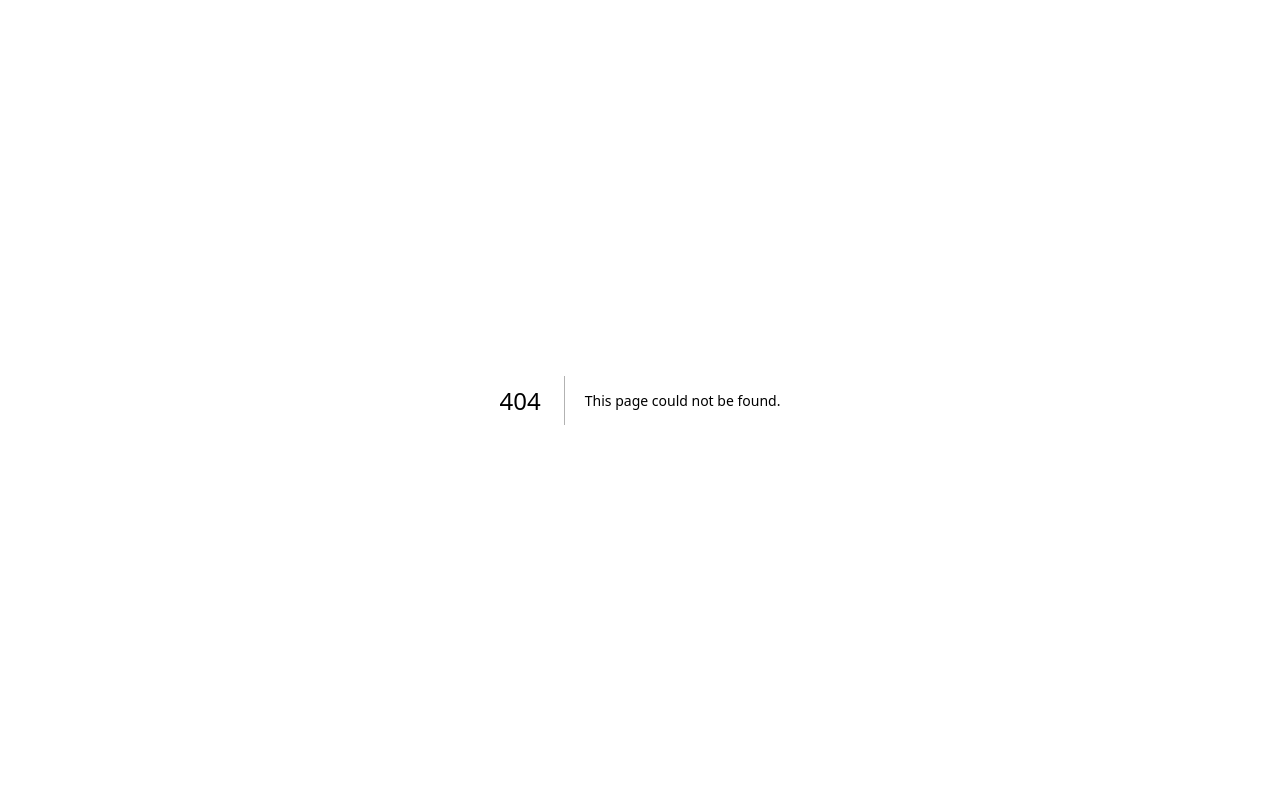
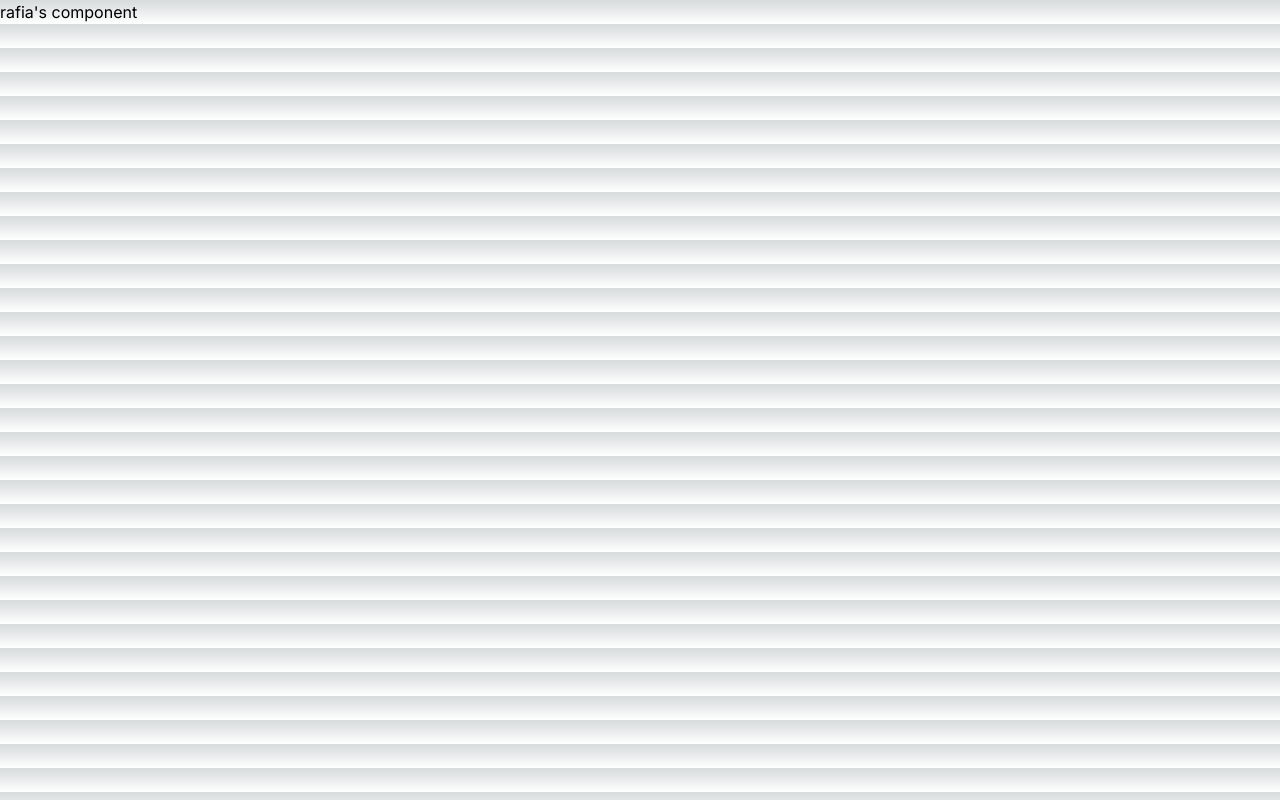
Before and after one commit to zohaibiqbal00/team-work, a Next.js app in the folder my-app/: page /Rafia02 in a window 1280 px wide. Before the commit this address had no page. Built offline with nearby package versions, Linux system fonts and the light colour scheme.

Commit message:
add component

```diff
--- a/my-app/app/Rafia1/page.tsx
+++ b/my-app/app/Rafia02/page.tsx
@@ -2,9 +2,7 @@ import React from 'react'
 
 const page = () => {
   return (
-    <>
-    this is rafia1 component
-    </>
+    <> rafia's component</>
   )
 }
 
```
